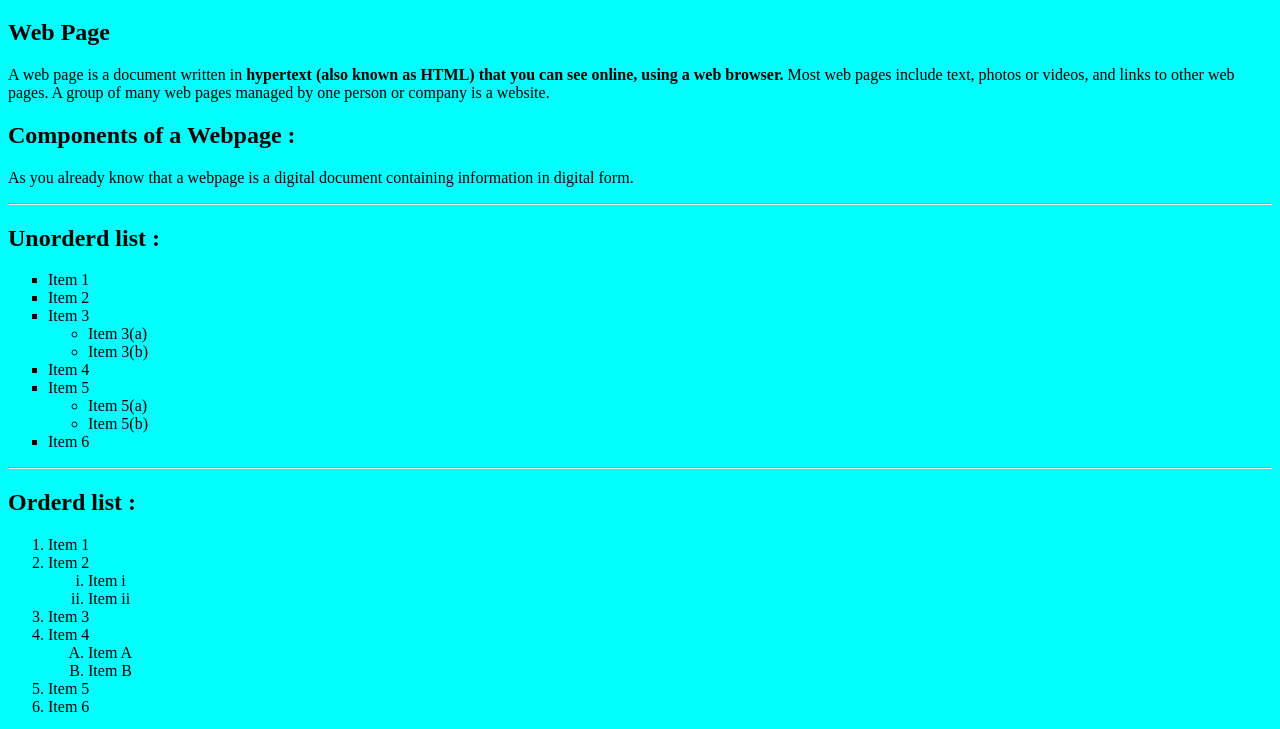
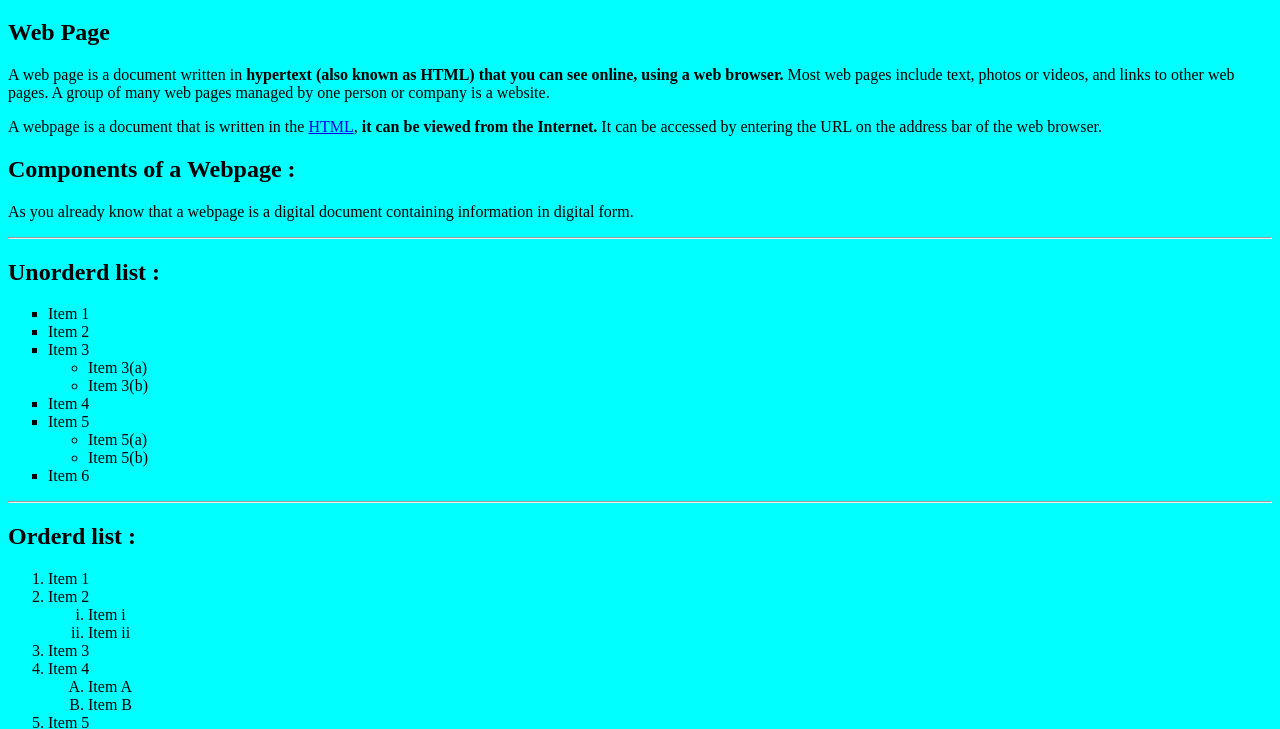
Before and after one commit to DevanshParashar165/HTML_TEST, a plain HTML site: page index.html in a window 1280 px wide. Shown: the part 61-790 px from the top of the page. Drawn offline with Linux system fonts and the light colour scheme.

Commit message:
HTML TEST

```diff
--- a/index.html
+++ b/index.html
@@ -13,6 +13,8 @@
     <p>A web page is a document written in <strong>hypertext (also known as HTML) that you can see online, using a web
             browser.</strong> Most web pages include text, photos or videos, and links to other web pages. A group of
         many web pages managed by one person or company is a website.</p>
+    <p>A webpage is a document that is written in the <a href="https://en.wikipedia.org/wiki/HTML">HTML</a>, <strong>it can be
+        viewed from the Internet.</strong> It can be accessed by entering the URL on the address bar of the web browser.</p>
     <h2>Components of a Webpage : </h2>
     <p>As you already know that a webpage is a digital document containing information in digital form.</p>
     <hr>
```
